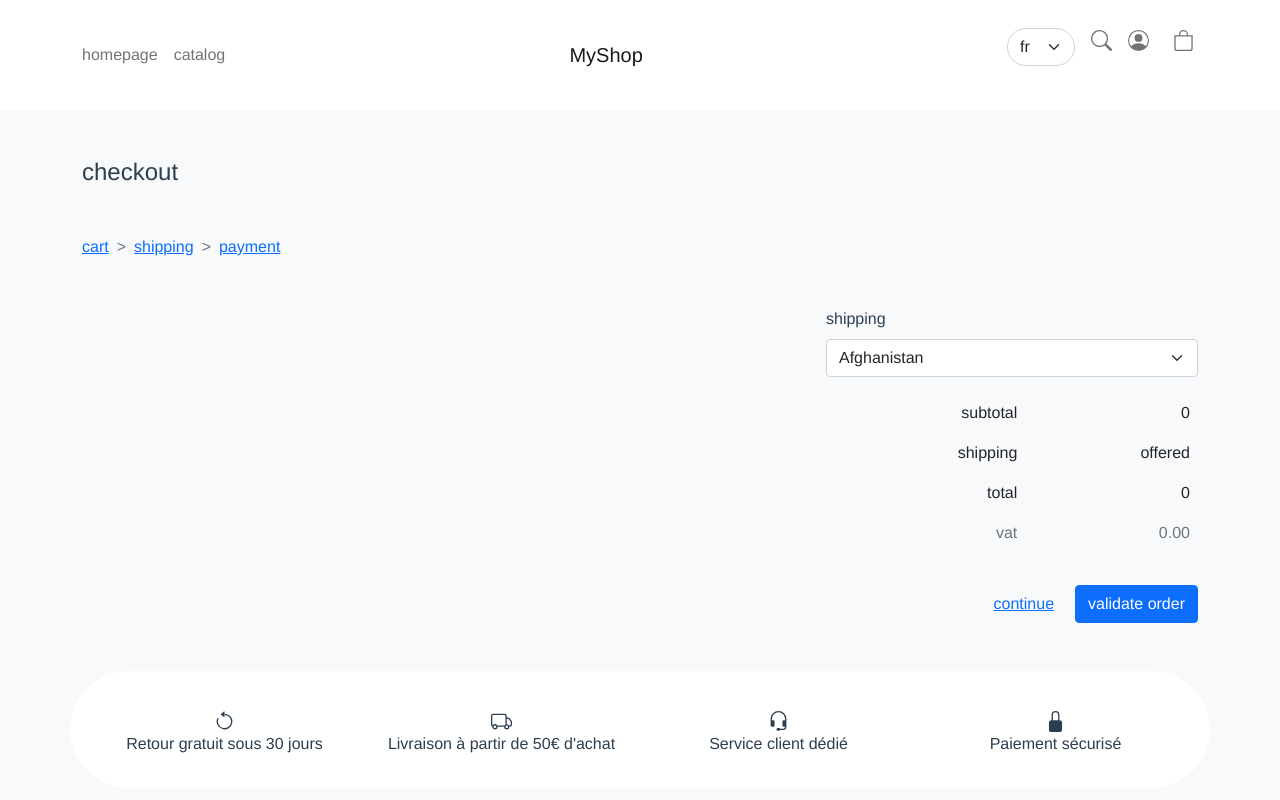
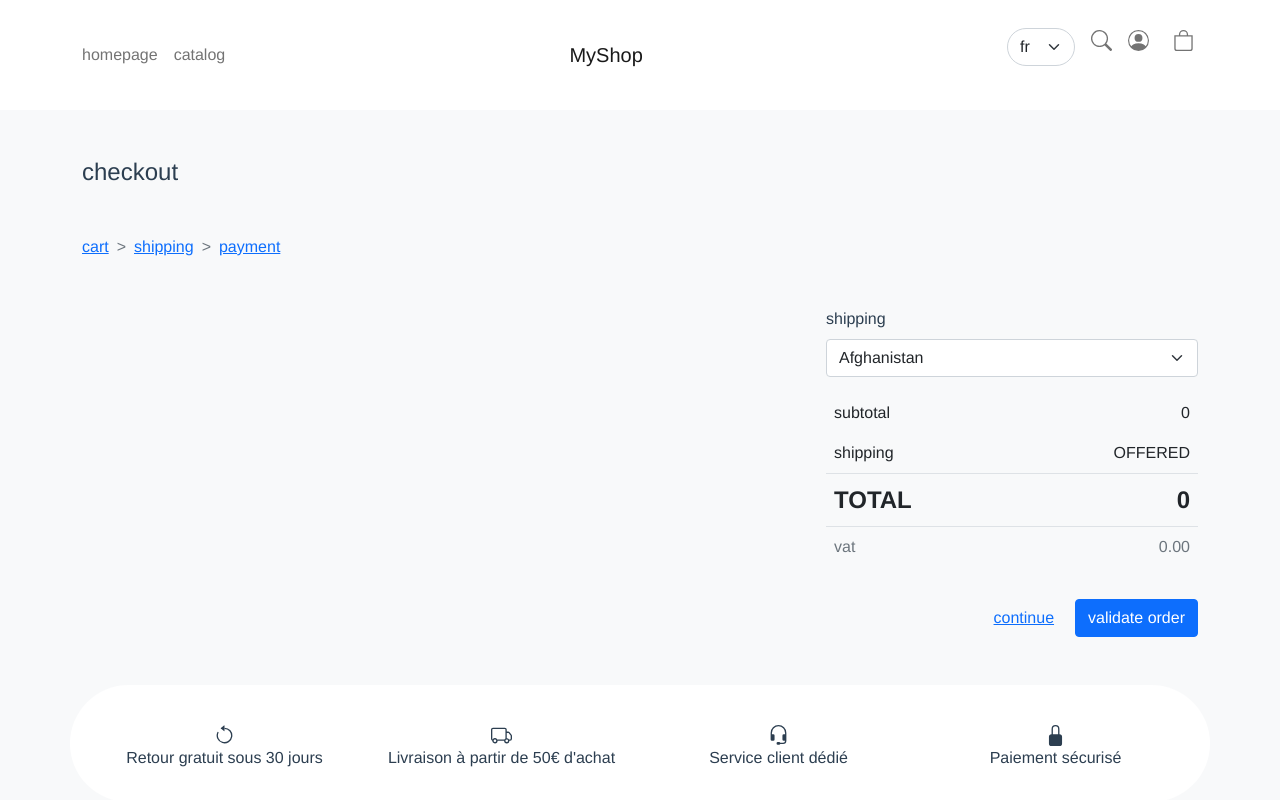
Before and after one commit to tyfannianathaniel/vuejs-eshop, a Vue app: page /order in a window 1280 px wide. Shown: the top 800 px of the page. Built offline with nearby package versions, Linux system fonts and the light colour scheme.

Commit message:
start user auth integration

```diff
--- /dev/null
+++ b/src/api/user.js
@@ -0,0 +1,19 @@
+const users = [
+  { "id_customer": 0, "firstname": "John", "lastname": "Doe", "email": "john.doe@benti.fr", "passwd": "NotSoSecretPwd"},
+  { "id_customer": 1, "firstname": "Jane", "lastname": "Duh", "email": "jane.duh@benti.fr", "passwd": "NotSoSecretPwd"},
+  { "id_customer": 2, "firstname": "Jack", "lastname": "Dah", "email": "jack.dah@benti.fr", "passwd": "NotSoSecretPwd"},
+  { "id_customer": 3, "firstname": "Jill", "lastname": "Ber", "email": "jill.ber@benti.fr", "passwd": "NotSoSecretPwd"},
+  { "id_customer": 4, "firstname": "Jean", "lastname": "Bon", "email": "jean.bon@benti.fr", "passwd": "NotSoSecretPwd"},
+];
+
+export default {
+  getUsers (cb) {
+      setTimeout( () => cb(users), 100)
+  },
+  getUserByID(id) {
+    return users.find( ({ id_customer }) => id_customer === id )
+  },
+  getUserByEmail(_email) {
+    return users.find( ({ email }) => email === _email )
+  },
+}
--- a/src/components/Cart/Shipping.vue
+++ b/src/components/Cart/Shipping.vue
@@ -1,6 +1,6 @@
 <template>
-  <div class="d-flex justify-content-end">
-    <form class="col-4">
+  <div class="d-flex justify-content-md-end justify-content-sm-center">
+    <form class="col-lg-4 col-sm" @submit.prevent="validate">
 
       <div class="mb-3">
 
@@ -9,25 +9,26 @@
           <option v-for="country of countries" :key="country.id" :value="country.iso_code" >{{ country.name }}</option>
         </select>
 
-        <div class="my-3 text-end table-responsive">
+        <!-- #refactor -->
+        <div class="my-3 text-lg-end table-responsive">
           <table class="table table-borderless">
             <tbody>
               <tr>
-                <td scope="row">{{ t('subtotal') }}</td>
-                <td><span>{{ subtotal }}</span></td>
+                <td class="text-start" scope="row">{{ t('subtotal') }}</td>
+                <td class="text-end"><span>{{ subtotal }}</span></td>
               </tr>
               <tr>
-                <td scope="row">{{ t('shipping') }}</td>
-                <td v-if="shipping" ><span>{{ shipping }}</span></td>
-                <td v-else          ><span>{{ t('offered') }}</span></td>
+                <td class="text-start" scope="row">{{ t('shipping') }}</td>
+                <td class="text-end" v-if="shipping" ><span>{{ shipping }}</span></td>
+                <td class="text-end" v-else          ><span class="text-uppercase">{{ t('offered') }}</span></td>
               </tr>
-              <tr>
-                <td scope="row">{{ t('total') }}</td>
-                <td><span>{{ subtotal + shipping }}</span></td>
+              <tr class="text-uppercase fw-bold fs-4 border-top border-bottom">
+                <td class="text-start" scope="row">{{ t('total') }}</td>
+                <td class="text-end"><span>{{ subtotal + shipping }}</span></td>
               </tr>
               <tr class="text-muted">
-                <td scope="row">{{ t('vat') }}</td>
-                <td><span>{{ vat.toFixed(2) }}</span></td>
+                <td class="text-start" scope="row">{{ t('vat') }}</td>
+                <td class="text-end"><span>{{ vat.toFixed(2) }}</span></td>
               </tr>
             </tbody>
           </table>
@@ -58,6 +59,11 @@ export default {
     })
     return { t }
   },
+  data() {
+    return {
+      showModal: false,
+    }
+  },
   created() {
     this.$store.dispatch("cartModule/FETCH_COUNTRIES")
   },
@@ -77,6 +83,17 @@ export default {
       return 17 / 100 * (this.subtotal + this.shipping)
     },
   },
+  methods: {
+    validate() {
+
+      // modal : https://codepen.io/team/Vue/pen/mdPoyvv?editors=1010
+
+      this.$store.state.userModule.isLoggedIn
+      ? this.$router.push({ name: 'AddressCheckout'})
+      : this.showModal = true
+
+    }
+  }
 }
 </script>
 
--- a/src/components/Checkout/ShippingDelivery.vue
+++ b/src/components/Checkout/ShippingDelivery.vue
@@ -1,10 +1,28 @@
 <template>
-  <p>shipping & delivery</p>
+  <form @submit.prevent="validate">
+    <h4>{{ t('shipping address') }}</h4>
+    <div>
+      <!-- TITLE : Mr Mrs-->
+    </div>
+    <div>
+      <!-- FIRST NAME / NAME -->
+    </div>
+  </form>
 </template>
 
 <script>
+
+import { useI18n } from 'vue-i18n';
+
 export default {
-
+  name: 'ShippingDelivery',
+  setup() {
+    const { t } = useI18n({
+      inheritLocale: true,
+      useScope: 'local'
+    })
+    return { t }
+  },
 }
 </script>
 
--- a/src/router/index.js
+++ b/src/router/index.js
@@ -36,12 +36,14 @@ const routes = [
         name: 'CartCheckout',
         component: () => import('@/components/Checkout/CartCheckout.vue'),
         beforeEnter: (to, from, next) => {
-          if (!isAuthenticated) next({ name: 'Login' })
-          else next()
+          // if (!isAuthenticated) next({ name: 'Login' })
+          // else next()
+          next()
         }
       },
       {
         path: 'address',
+        name: 'AddressCheckout',
         component: () => import('@/components/Checkout/ShippingDelivery.vue'),
         beforeEnter: (to, from, next) => {
           if (!isAuthenticated) next({ name: 'Login' })
--- a/src/store/index.js
+++ b/src/store/index.js
@@ -3,11 +3,13 @@ import { createStore } from 'vuex'
 import cartModule from './modules/cart'
 import langsModule from './modules/langs'
 import productsModule from './modules/products'
+import userModule from './modules/user'
 
 export default createStore({
   modules: {
     cartModule,
     langsModule,
     productsModule,
+    userModule
   },
 })
--- /dev/null
+++ b/src/store/modules/user.js
@@ -0,0 +1,47 @@
+// import api from '@/api/user'
+
+const state = {
+
+  user: [],
+  isLoggedIn: true,
+
+}
+
+// ---------------------------
+
+const mutations = {
+
+  setUser( state, data ) {
+    state.user = data
+  },
+
+}
+
+// ---------------------------
+
+const actions = {
+
+  // DON'T USE LOCAL STORAGE : https://dev.to/rdegges/please-stop-using-local-storage-1i04
+  // => tout le monde n'est pas d'accord sur l'utilisation de local storage...
+  //
+  // https://www.smashingmagazine.com/2020/10/authentication-in-vue-js/
+  // https://medium.com/@zitko/structuring-a-vue-project-authentication-87032e5bfe16
+  // https://medium.com/js-dojo/vue-js-app-in-real-world-components-best-practices-consuming-apis-auth-routing-f02a0358971a
+  // https://blog.sqreen.com/authentication-best-practices-vue/
+}
+
+// ---------------------------
+
+const getters = {
+
+}
+
+// ---------------------------
+
+export default {
+  namespaced: true,
+  state,
+  getters,
+  actions,
+  mutations
+}
```
